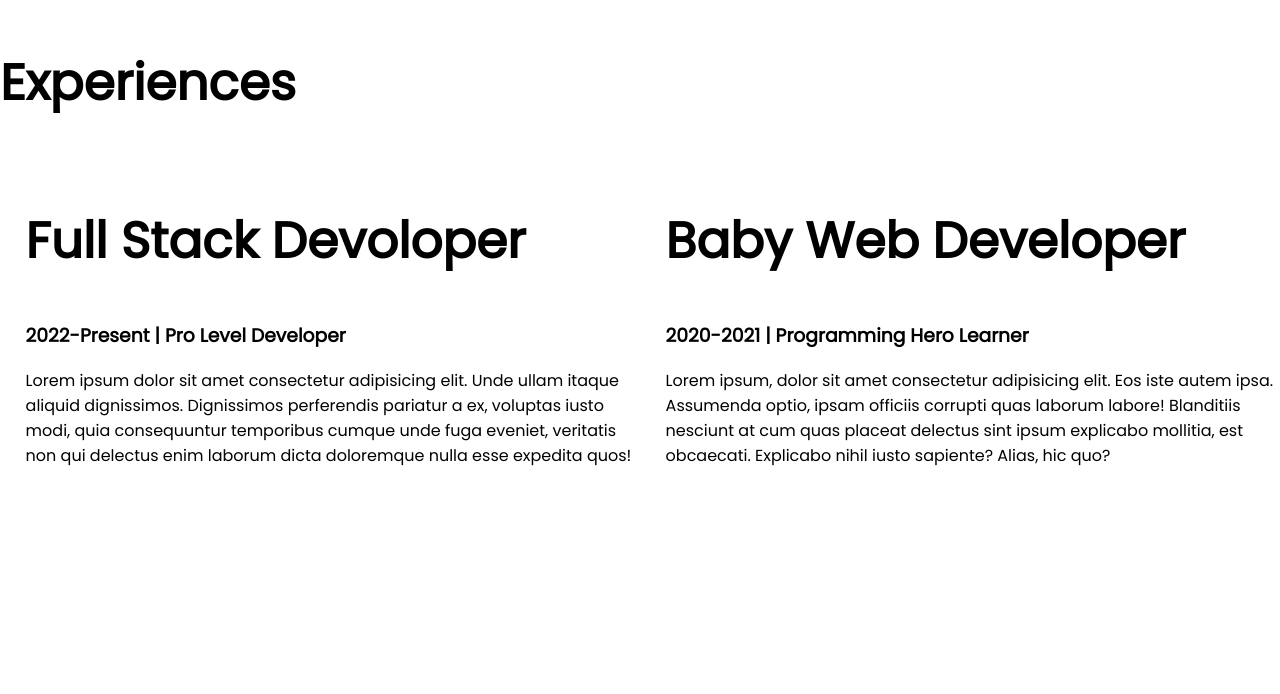
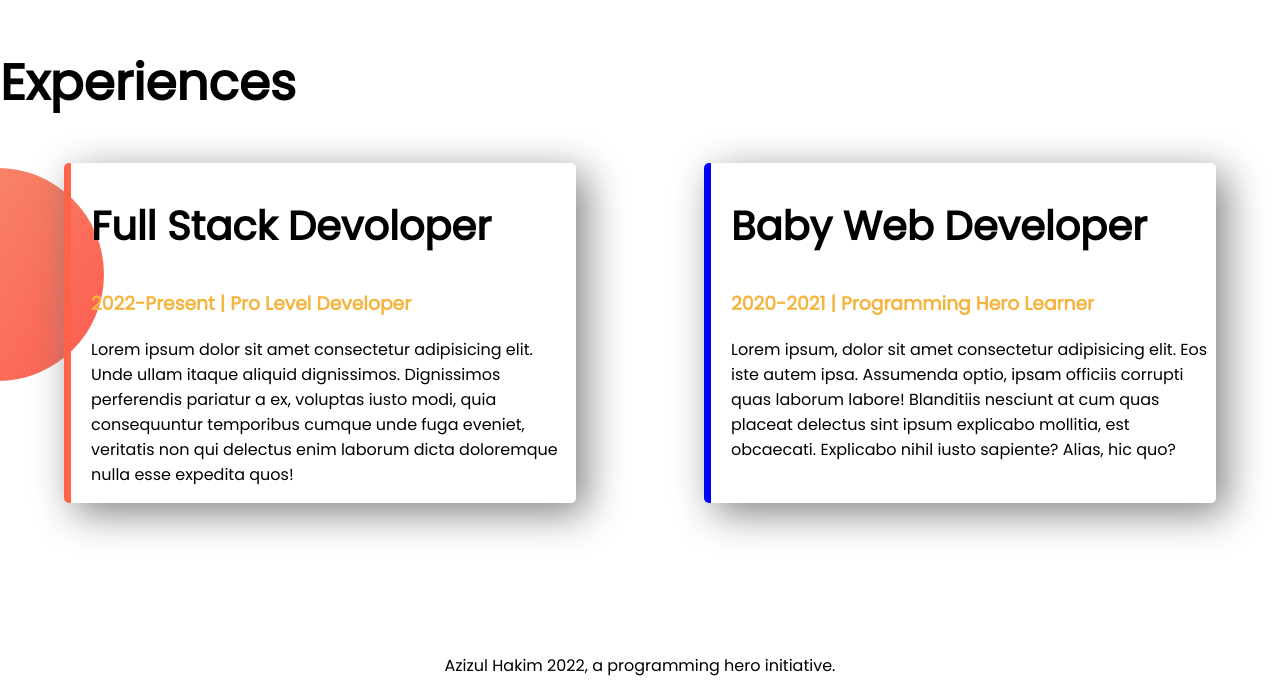
Before and after one commit to azizulhakims/azizuls-portfolio, a plain HTML site: page index.html in a window 1280 px wide. Shown: the part 1228-1922 px from the top of the page. Before the commit the page ends 1862 px from the top, so only its background shows below. Drawn offline with Linux system fonts and the light colour scheme.

Commit message:
add footer

```diff
--- a/index.html
+++ b/index.html
@@ -39,14 +39,14 @@
 <section class="experience-area">
     <h1>Experiences</h1>
     <div class="flexible-container">
-    <div class="half-width">
-        <h1>Full Stack Devoloper</h1>
-        <h3>2022-Present | Pro Level Developer</h3>
+    <div id="full-stack-developer" class="experience-item">
+        <h2>Full Stack Devoloper</h2>
+        <h3 class="orange-color">2022-Present | Pro Level Developer</h3>
         <p>Lorem ipsum dolor sit amet consectetur adipisicing elit. Unde ullam itaque aliquid dignissimos. Dignissimos perferendis pariatur a ex, voluptas iusto modi, quia consequuntur temporibus cumque unde fuga eveniet, veritatis non qui delectus enim laborum dicta doloremque nulla esse expedita quos!</p>
     </div>
-    <div class="half-width">
-        <h1>Baby Web Developer</h1>
-        <h3>2020-2021 | Programming Hero Learner</h3>
+    <div id = "baby-web-developer"class="experience-item">
+        <h2>Baby Web Developer</h2>
+        <h3 class="orange-color">2020-2021 | Programming Hero Learner</h3>
         <p>Lorem ipsum, dolor sit amet consectetur adipisicing elit. Eos iste autem ipsa. Assumenda optio, ipsam officiis corrupti quas laborum labore! Blanditiis nesciunt at cum quas placeat delectus sint ipsum explicabo mollitia, est obcaecati. Explicabo nihil iusto sapiente? Alias, hic quo?</p>
     </div>
 
@@ -54,4 +54,7 @@
 
 </section>
 </body>
+<footer>
+    <p> Azizul Hakim 2022, a programming hero initiative.</p>
+</footer>
 </html>
--- a/style.css
+++ b/style.css
@@ -5,6 +5,9 @@ body{
 h1{
     font-size: 50px;
 
+}
+h2{
+    font-size: 40px;
 }
 
 .orange-color{
@@ -21,6 +24,21 @@ h1{
 .half-width img{
     width: 80%;
 }
+.experience-area{
+    background-image: url(images/exp-bg.png);
+    background-repeat: no-repeat;
+    background-position: left;
+}
+.experience-item{
+    width: 40%;
+    box-shadow: 10px 10px 40px gray;
+    margin-left: 5%;
+    margin-right: 5%;
+    padding-left: 20px;
+    border-radius: 5px;
+
+
+}
 .link-button{
     text-decoration: none;
     background-image: linear-gradient(orange, tomato);
@@ -36,3 +54,15 @@ h1{
     background-repeat: no-repeat;
 
 }
+
+#full-stack-developer{
+    border-left: 7px solid tomato;
+}
+
+#baby-web-developer{
+    border-left: 7px solid blue;
+}
+
+footer p {
+    text-align: center;
+}
```
